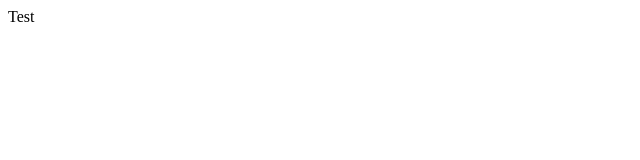
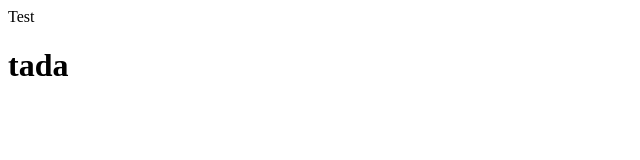
Before and after one commit to krupelechek/layout, a plain HTML site: page index.html in a window 1280 px wide. Shown: the whole page, without its empty margins (0-640 px from the left). Drawn offline with Linux system fonts and the light colour scheme.

Commit message:
add new header

```diff
--- a/index.html
+++ b/index.html
@@ -4,4 +4,5 @@
     </title>
     <body>
         <p>Test</p>
+        <h1>tada</h1>
     </body>
```
